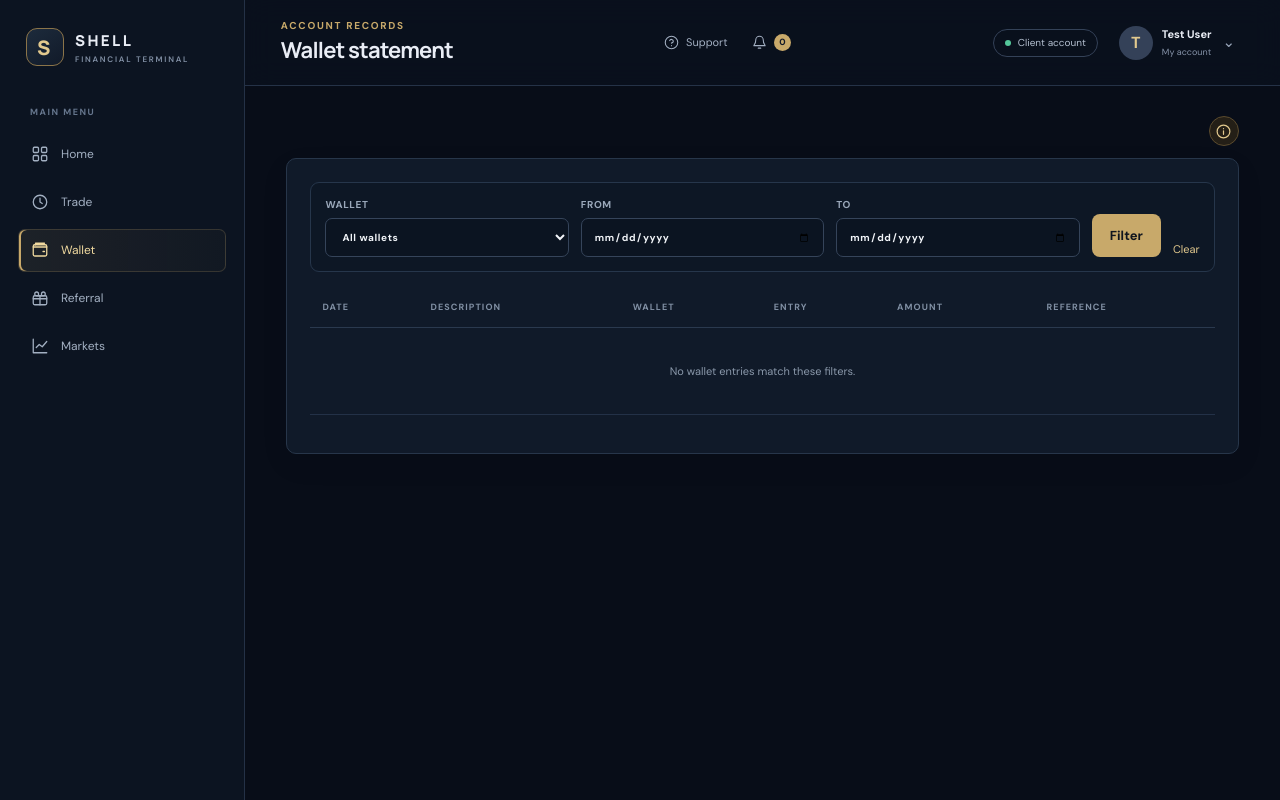
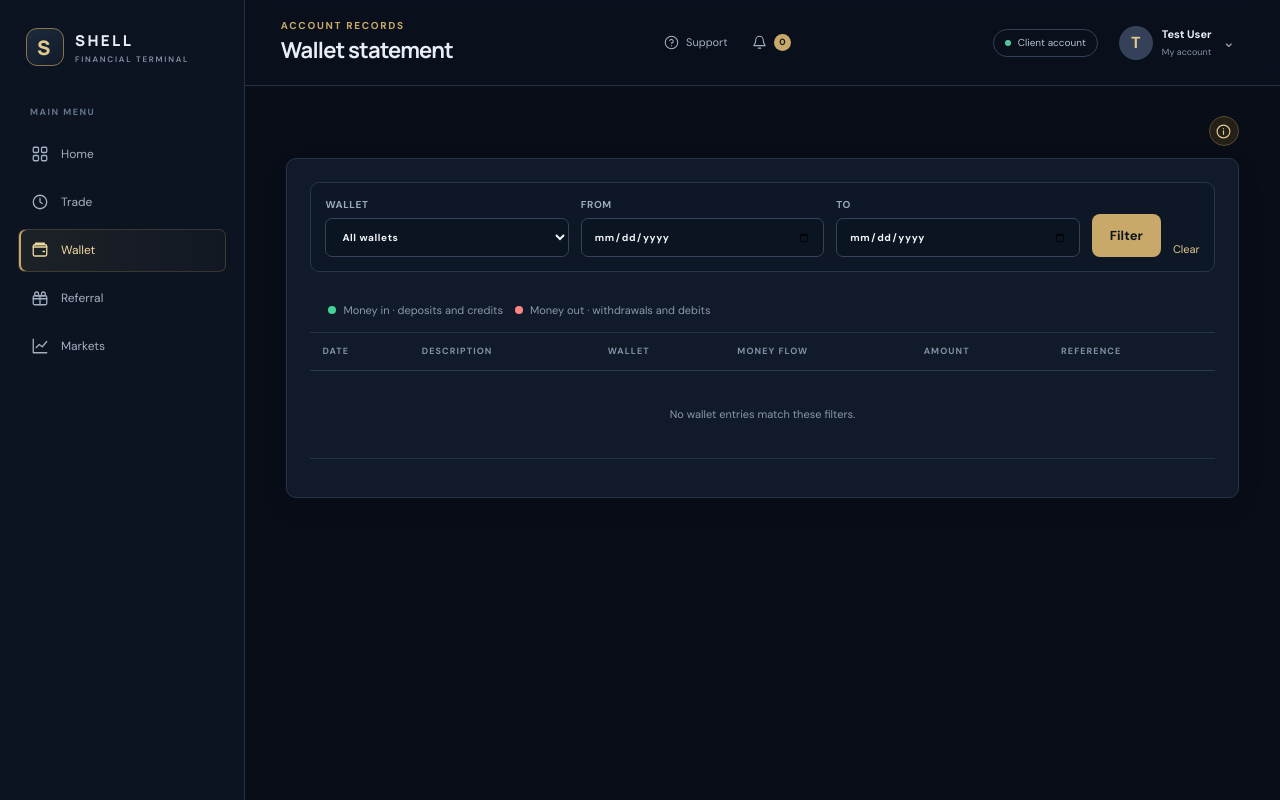
Before and after one commit to anorbert/shell, a Laravel app: page /statement in a window 1280 px wide. Run offline with Laravel 12, Linux system fonts and the light colour scheme; the visitor is signed in with stand-in values (Sample User, id 1); data comes from the database, SQL or seed files in the repository; data that the repository does not hold is empty; style sheets or scripts are compiled from the project's sources.

Commit message:
Differentiate incoming and outgoing wallet statement entries

```diff
--- a/resources/views/client/statement.blade.php
+++ b/resources/views/client/statement.blade.php
@@ -3,16 +3,34 @@
 @section('eyebrow','ACCOUNT RECORDS')
 @section('heading','Wallet statement')
 @section('content')
+<style>
+.statement-page .statement-flow{display:inline-flex;align-items:center;gap:7px;min-width:82px;padding:6px 10px;border:1px solid transparent;border-radius:999px;font-size:10px;font-weight:850;letter-spacing:.07em;line-height:1;white-space:nowrap}
+.statement-page .statement-flow:before{content:"";width:7px;height:7px;flex:0 0 7px;border-radius:50%;background:currentColor}
+.statement-page .statement-flow.is-in{color:#43d39a;background:rgba(39,190,129,.12);border-color:rgba(67,211,154,.24)}
+.statement-page .statement-flow.is-out{color:#ff8585;background:rgba(235,83,83,.12);border-color:rgba(255,133,133,.24)}
+.statement-page .statement-amount{display:inline-block;font-weight:800;font-variant-numeric:tabular-nums;white-space:nowrap}
+.statement-page .statement-amount.is-in{color:#43d39a}
+.statement-page .statement-amount.is-out{color:#ff8585}
+.statement-page .statement-table td{vertical-align:middle}
+.statement-page .statement-table tbody tr:hover{background:rgba(255,255,255,.025)}
+.statement-page .statement-legend{display:flex;flex-wrap:wrap;align-items:center;gap:12px;padding:13px 18px;border-bottom:1px solid var(--line,#26364a);color:var(--muted,#91a0b5);font-size:11px}
+.statement-page .statement-legend-item{display:inline-flex;align-items:center;gap:7px}
+.statement-page .statement-legend-dot{width:8px;height:8px;border-radius:50%}
+.statement-page .statement-legend-dot.is-in{background:#43d39a}
+.statement-page .statement-legend-dot.is-out{background:#ff8585}
+@media(max-width:640px){.statement-page .statement-legend{padding:12px 14px}}
+</style>
 <x-client-attention title="Ledger-backed account history"><p>This statement shows posted entries affecting your own demo and real wallets. Demo credits are simulation-only. Pending real deposits are not wallet credits.</p></x-client-attention>
-<section class="panel">
+<section class="panel statement-page">
 <form method="GET" action="{{ route('statement.index') }}" class="filter-row">
 <label>Wallet<select name="wallet"><option value="">All wallets</option><option value="PAPER_WALLET" @selected(request('wallet')==='PAPER_WALLET')>Demo wallet</option><option value="REAL_WALLET" @selected(request('wallet')==='REAL_WALLET')>Real wallet</option></select></label>
 <label>From<input type="date" name="from" value="{{ request('from') }}"></label>
 <label>To<input type="date" name="to" value="{{ request('to') }}"></label>
 <button class="button button-primary" type="submit">Filter</button><a class="text-link" href="{{ route('statement.index') }}">Clear</a>
 </form>
-<div class="table-wrap"><table class="data-table"><thead><tr><th>DATE</th><th>DESCRIPTION</th><th>WALLET</th><th>ENTRY</th><th>AMOUNT</th><th>REFERENCE</th></tr></thead><tbody>
-@forelse($entries as $entry)<tr><td>{{ $entry->posted_at }}</td><td>{{ $entry->description }}</td><td>{{ $entry->code==='PAPER_WALLET'?'Demo':'Real' }} · {{ $entry->currency }}</td><td><span class="table-status {{ $entry->side==='credit'?'verified':'pending' }}">{{ strtoupper($entry->side) }}</span></td><td>@money($entry->amount)</td><td>{{ $entry->idempotency_key }}</td></tr>@empty<tr><td colspan="6" class="table-empty">No wallet entries match these filters.</td></tr>@endforelse
+<div class="statement-legend"><span class="statement-legend-item"><span class="statement-legend-dot is-in"></span> Money in · deposits and credits</span><span class="statement-legend-item"><span class="statement-legend-dot is-out"></span> Money out · withdrawals and debits</span></div>
+<div class="table-wrap"><table class="data-table statement-table"><thead><tr><th>DATE</th><th>DESCRIPTION</th><th>WALLET</th><th>MONEY FLOW</th><th>AMOUNT</th><th>REFERENCE</th></tr></thead><tbody>
+@forelse($entries as $entry)<tr><td>{{ $entry->posted_at }}</td><td>{{ $entry->description }}</td><td>{{ $entry->code==='PAPER_WALLET'?'Demo':'Real' }} · {{ $entry->currency }}</td><td><span class="statement-flow {{ $entry->side==='credit'?'is-in':'is-out' }}">{{ $entry->side==='credit'?'MONEY IN':'MONEY OUT' }}</span></td><td><span class="statement-amount {{ $entry->side==='credit'?'is-in':'is-out' }}">{{ $entry->side==='credit'?'+':'−' }}@money($entry->amount)</span></td><td>{{ $entry->idempotency_key }}</td></tr>@empty<tr><td colspan="6" class="table-empty">No wallet entries match these filters.</td></tr>@endforelse
 </tbody></table></div><div class="pagination-wrap">{{ $entries->links() }}</div>
 </section>
 @endsection
```
